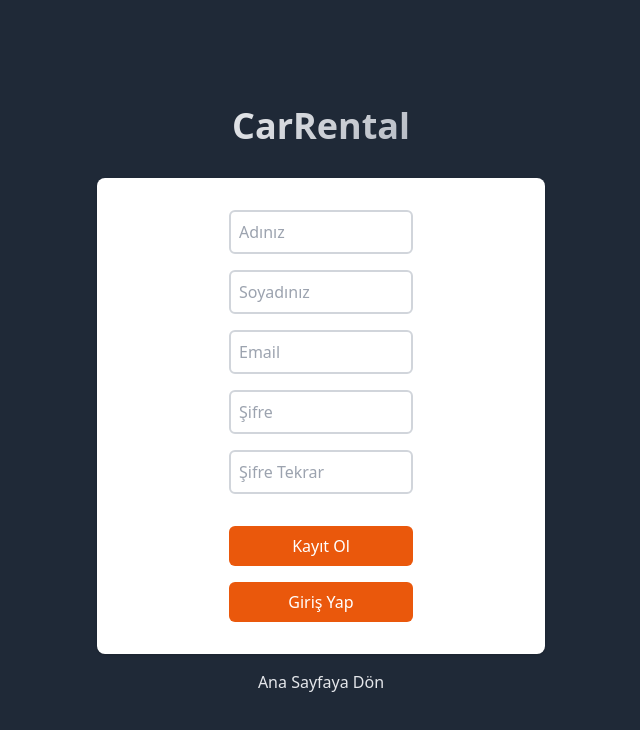
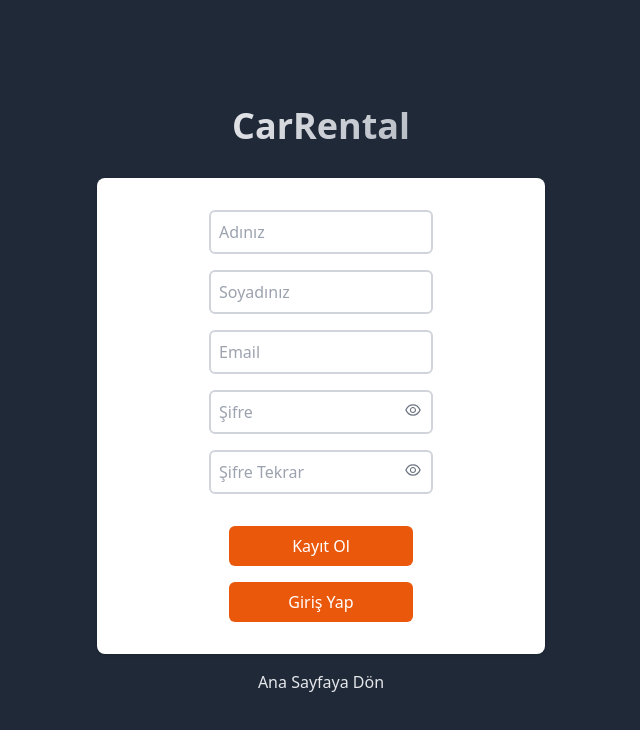
Before and after one commit to KbraEser/RentACar, a React (Vite) app in the folder rent-a-car/: page /auth/register in a window 1280 px wide. Shown: the top 730 px of the page, without its empty margins (319-959 px from the left). Built offline with nearby package versions, Linux system fonts and the light colour scheme.

Commit message:
Giriş ve kayıt sayfalarında şifre görünürlüğü için buton eklendi. Kullanıcı deneyimini iyileştirmek için şifre alanları için durum yönetimi eklendi.

```diff
--- a/rent-a-car/src/components/LoginPage.tsx
+++ b/rent-a-car/src/components/LoginPage.tsx
@@ -2,6 +2,8 @@ import { useForm } from "react-hook-form";
 import { useNavigate } from "react-router-dom";
 import { useAppDispatch } from "../app/hooks/storeHooks";
 import { signIn } from "../store/slices/authSlice";
+import { useState } from "react";
+import { AiOutlineEye, AiOutlineEyeInvisible } from "react-icons/ai";
 
 interface LoginFormData {
   email: string;
@@ -10,7 +12,8 @@ interface LoginFormData {
 const LoginPage = () => {
   const navigate = useNavigate();
   const dispatch = useAppDispatch();
-  const { register, handleSubmit, watch } = useForm<LoginFormData>();
+  const { register, handleSubmit } = useForm<LoginFormData>();
+  const [showPassword, setShowPassword] = useState(false);
 
   const onSubmit = (data: LoginFormData) => {
     dispatch(signIn({ email: data.email, password: data.password }));
@@ -28,12 +31,25 @@ const LoginPage = () => {
           type="email"
           placeholder="Email"
         />
-        <input
-          {...register("password")}
-          className="auth-input"
-          type="password"
-          placeholder="Şifre"
-        />
+        <div className="relative ">
+          <input
+            {...register("password")}
+            className="auth-input"
+            type={showPassword ? "text" : "password"}
+            placeholder="Şifre"
+          />
+          <button
+            type="button"
+            className="absolute left-48 top-3 "
+            onClick={() => setShowPassword(!showPassword)}
+          >
+            {showPassword ? (
+              <AiOutlineEyeInvisible size={18} />
+            ) : (
+              <AiOutlineEye size={18} />
+            )}
+          </button>
+        </div>
         <button className=" auth-button" type="submit">
           Giriş Yap
         </button>
--- a/rent-a-car/src/components/RegisterPage.tsx
+++ b/rent-a-car/src/components/RegisterPage.tsx
@@ -2,6 +2,8 @@ import { useForm } from "react-hook-form";
 import { useAppDispatch } from "../app/hooks/storeHooks";
 import { signUp } from "../store/slices/authSlice";
 import { useNavigate } from "react-router-dom";
+import { useState } from "react";
+import { AiOutlineEye, AiOutlineEyeInvisible } from "react-icons/ai";
 
 interface RegisterFormData {
   name: string;
@@ -23,6 +25,8 @@ const RegisterPage = () => {
 
   const password = watch("password");
   const navigate = useNavigate();
+  const [showPassword, setShowPassword] = useState(false);
+  const [showPasswordConfirm, setShowPasswordConfirm] = useState(false);
 
   const onSubmit = (data: RegisterFormData) => {
     // Şifre doğrulama kontrolü
@@ -81,6 +85,7 @@ const RegisterPage = () => {
           {errors.email && (
             <p className="text-red-500">{errors.email.message}</p>
           )}
+          <div className="relative">
             <input
               {...register("password", {
                 required: "Şifre gerekli",
@@ -89,22 +94,48 @@ const RegisterPage = () => {
                   message: "Şifre en az 6 karakter olmalıdır",
                 },
               })}
-            className="auth-input"
-            type="password"
+              className="auth-input pr-12"
+              type={showPassword ? "text" : "password"}
               placeholder="Şifre"
             />
+            <button
+              type="button"
+              className="absolute right-2 top-5 transform -translate-y-1/2 text-gray-500 hover:text-gray-700 focus:outline-none flex items-center justify-center w-6 h-6"
+              onClick={() => setShowPassword(!showPassword)}
+            >
+              {showPassword ? (
+                <AiOutlineEyeInvisible size={18} />
+              ) : (
+                <AiOutlineEye size={18} />
+              )}
+            </button>
+          </div>
           {errors.password && (
             <p className="text-red-500">{errors.password.message}</p>
           )}
+          <div className="relative">
             <input
               {...register("passwordConfirm", {
                 required: "Şifre tekrar gerekli",
-              validate: (value) => value === password || "Şifreler eşleşmiyor",
+                validate: (value) =>
+                  value === password || "Şifreler eşleşmiyor",
               })}
-            className="auth-input"
-            type="password"
+              className="auth-input pr-12"
+              type={showPasswordConfirm ? "text" : "password"}
               placeholder="Şifre Tekrar"
             />
+            <button
+              type="button"
+              className="absolute right-2 top-5 transform -translate-y-1/2 text-gray-500 hover:text-gray-700 focus:outline-none flex items-center justify-center w-6 h-6"
+              onClick={() => setShowPasswordConfirm(!showPasswordConfirm)}
+            >
+              {showPasswordConfirm ? (
+                <AiOutlineEyeInvisible size={18} />
+              ) : (
+                <AiOutlineEye size={18} />
+              )}
+            </button>
+          </div>
           {errors.passwordConfirm && (
             <p className="text-red-500">{errors.passwordConfirm.message}</p>
           )}
--- a/rent-a-car/src/index.css
+++ b/rent-a-car/src/index.css
@@ -214,10 +214,10 @@ body {
   .icon-description {
     @apply text-sm;
   }
+  .auth-input {
+    @apply w-56 p-2 border-2 border-gray-300 rounded-md mb-4;
+  }
 
-  .auth-input {
-    @apply w-1/2 p-2 border-2 border-gray-300 rounded-md mb-4;
-  }
   .auth-button {
     @apply mt-4 w-1/2 p-2 bg-orange-600 text-white rounded-md;
   }
```
Lines whose indentation alone changed are shown as unchanged.
